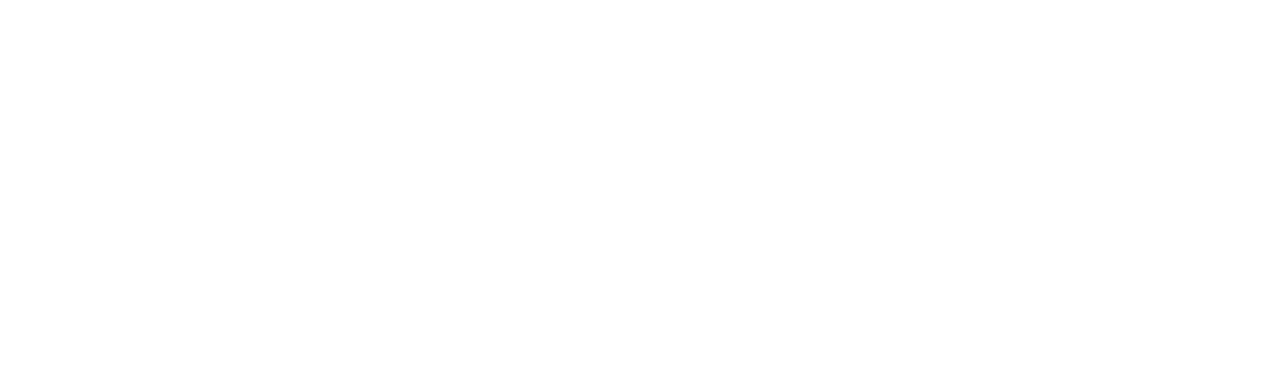
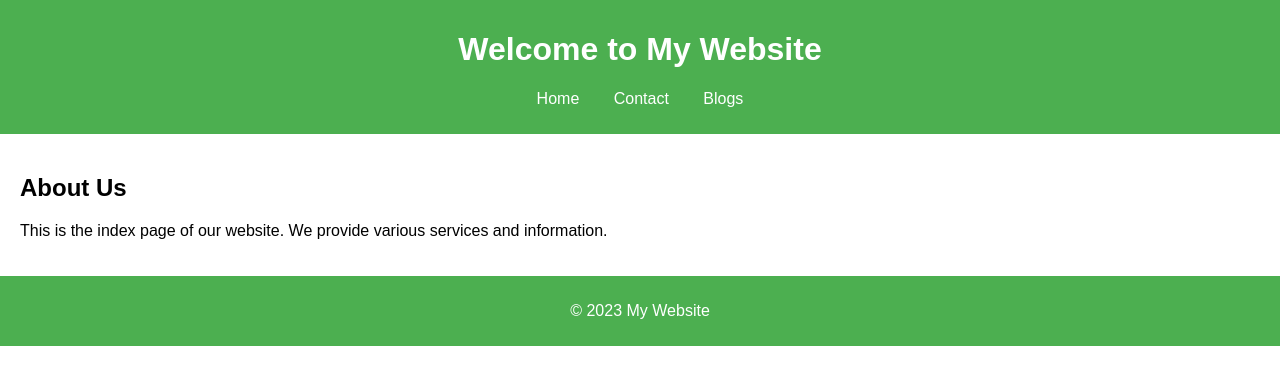
Before and after one commit to Brogrammer443/Blogging-Website, a website: page src/index.html in a window 1280 px wide. Drawn offline with Linux system fonts and the light colour scheme.

Commit message:
Added index.html index.css

```diff
--- a/src/index.html
+++ b/src/index.html
@@ -3,7 +3,31 @@
   <head>
     <meta charset="UTF-8" />
     <meta name="viewport" content="width=device-width, initial-scale=1.0" />
-    <title>Document</title>
+    <link rel="stylesheet" href="../styles/index.css" />
+    <title>Index Page</title>
   </head>
-  <body></body>
+  <body>
+    <header>
+      <h1>Welcome to My Website</h1>
+      <nav>
+        <ul>
+          <li><a href="index.html">Home</a></li>
+          <li><a href="">Contact</a></li>
+          <li><a href="">Blogs</a></li>
+        </ul>
+      </nav>
+    </header>
+    <main>
+      <section>
+        <h2>About Us</h2>
+        <p>
+          This is the index page of our website. We provide various services and
+          information.
+        </p>
+      </section>
+    </main>
+    <footer>
+      <p>&copy; 2023 My Website</p>
+    </footer>
+  </body>
 </html>
--- a/styles/index.css
+++ b/styles/index.css
@@ -1,3 +1,41 @@
-body{
-    background-color:blue;
+body {
+    font-family: Arial, sans-serif;
+    margin: 0;
+    padding: 0;
 }
+
+header {
+    background-color: #4CAF50;
+    color: white;
+    padding: 10px 0;
+    text-align: center;
+}
+
+nav ul {
+    list-style-type: none;
+    padding: 0;
+}
+
+nav ul li {
+    display: inline;
+    margin: 0 15px;
+}
+
+nav ul li a {
+    color: white;
+    text-decoration: none;
+}
+
+main {
+    padding: 20px;
+}
+
+footer {
+    text-align: center;
+    padding: 10px 0;
+    background-color: #4CAF50;
+    color: white;
+    position: relative;
+    bottom: 0;
+    width: 100%;
+}
```
